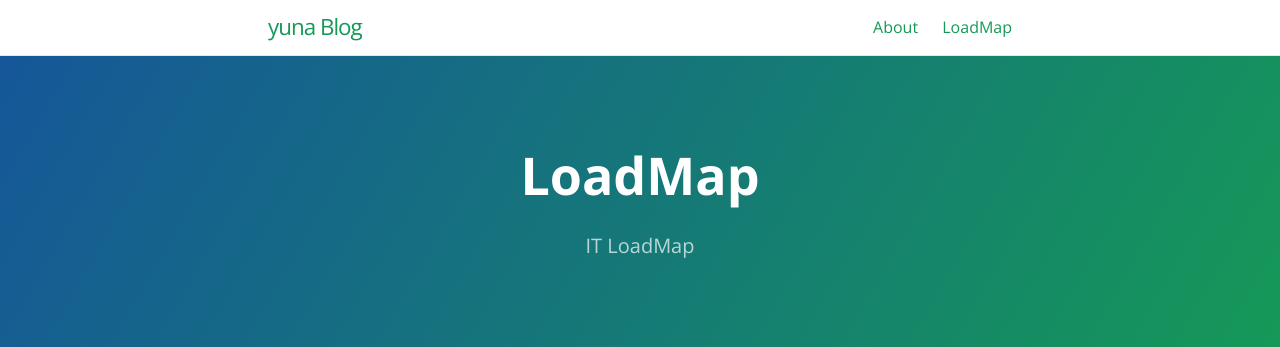
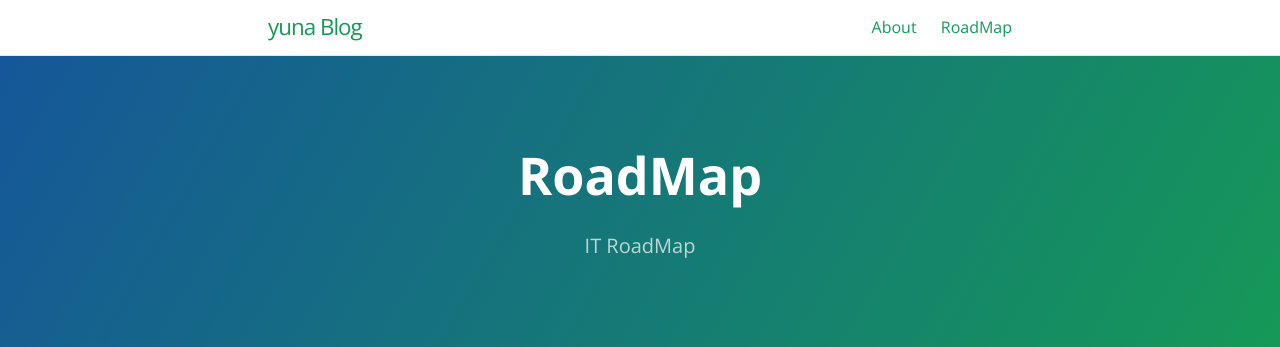
Before and after one commit to zzingyuna/test_site.github.io, a Jekyll site: the page built from roadmap.md, in a window 1280 px wide. Shown: the top 347 px of the page. Built offline with Jekyll 4.4.1, drawn with Linux system fonts in a browser that asks for light colours.

Commit message:
Update and rename loadmap.md to roadmap.md

```diff
--- a/loadmap.md
+++ b/roadmap.md
@@ -1,8 +1,8 @@
 ---
 layout: page
-title: LoadMap
-tagline: IT LoadMap
-permalink: /loadmap.html
+title: RoadMap
+tagline: IT RoadMap
+permalink: /roadmap.html
 ---
 
   <img src="https://zzingyuna.github.io/image/%EB%B0%B1%EC%97%94%EB%93%9C%EB%A1%9C%EB%93%9C%EB%A7%B5.JPG"/>
```
